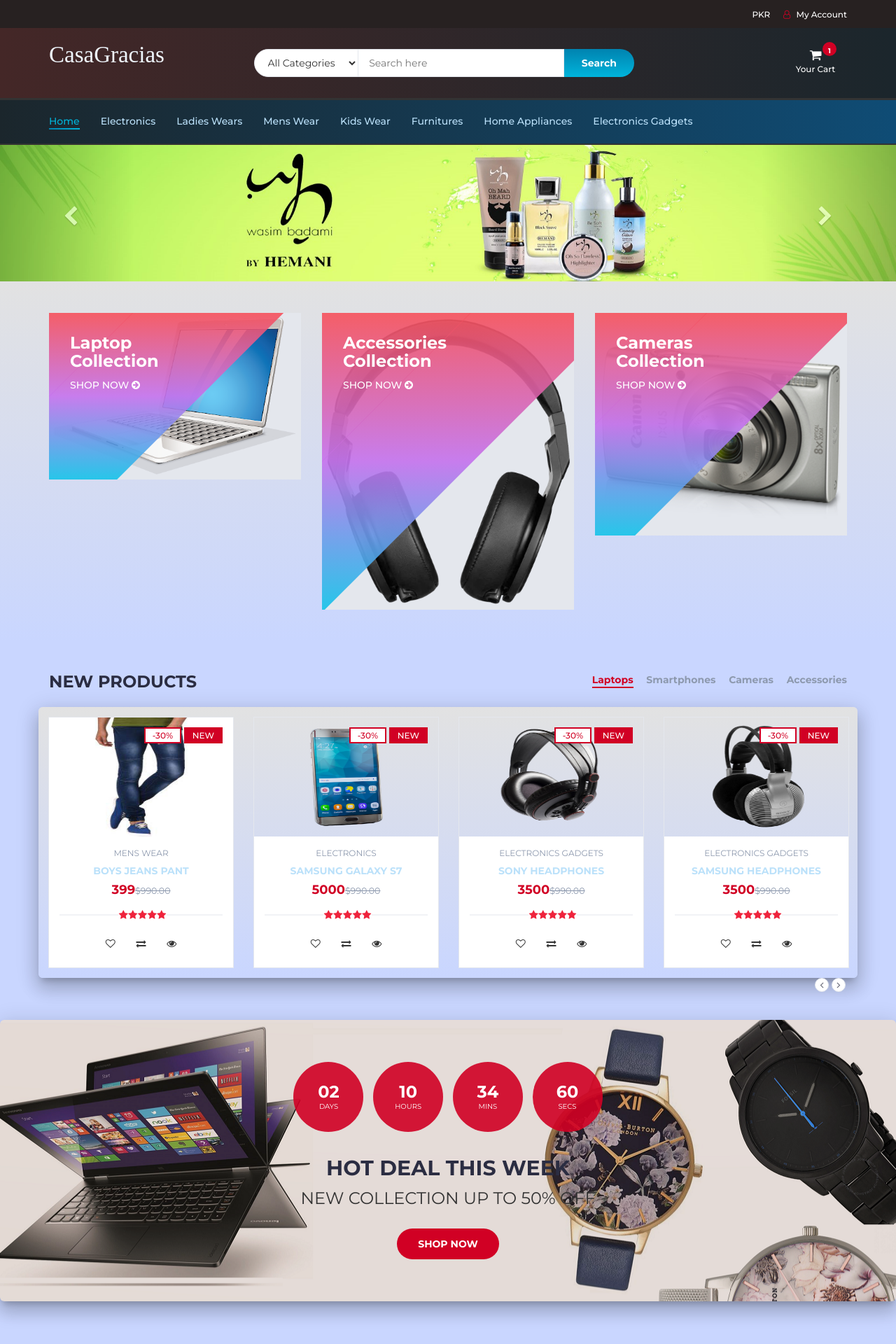
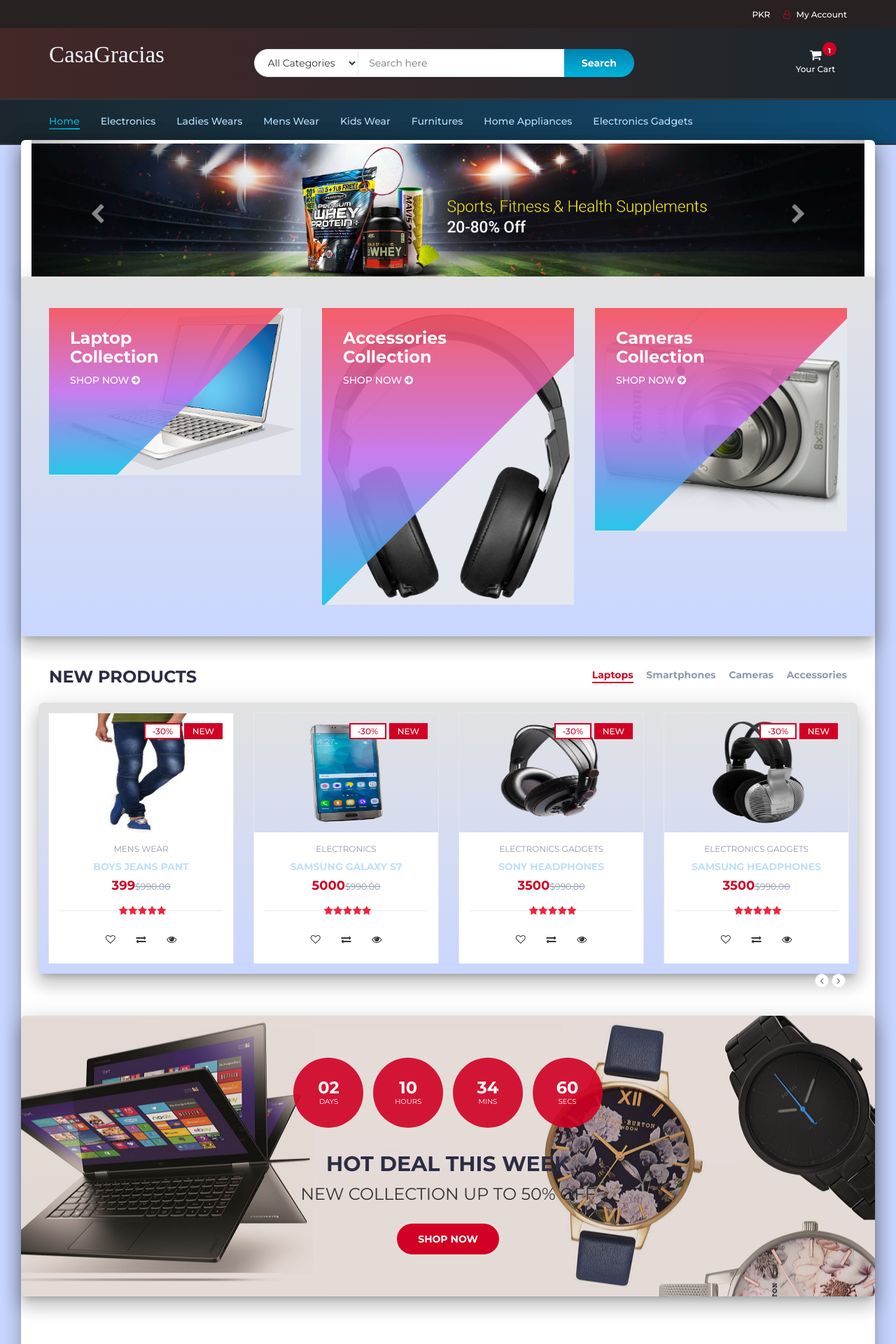
Before and after one commit to Daw-n/Ecomm, a PHP site: page /myfiles/ in a window 1280 px wide. Shown: the top 1920 px of the page at 70% size. Run offline with PHP 8.4, Linux system fonts and the light colour scheme; data comes from the database, SQL or seed files in the repository; some libraries are stand-ins or nearby versions.

Commit message:
Update body.php

```diff
--- a/body.php
+++ b/body.php
@@ -1,6 +1,6 @@
 
-   <div class="">
-        <div class="" style="width:100%;">
+   <div class="main main-raised">
+        <div class="container mainn-raised" style="width:100%;">
 
   <div id="myCarousel" class="carousel slide" data-ride="carousel">
     <!-- Indicators -->
@@ -10,25 +10,25 @@
     <div class="carousel-inner">
 
       <div class="item active">
-        <img src="img/pic5.jpg" style="width:100%;">
+        <img src="img/banner3.jpg" alt="Los Angeles" style="width:100%;">
 
       </div>
 
       <div class="item">
-        <img src="img/pic2.jpg" style="width:100%;">
+        <img src="img/banner2.jpg" style="width:100%;">
 
       </div>
 
       <div class="item">
-        <img src="img/pic1.jpg" alt="New York" style="width:100%;">
+        <img src="img/banner4.jpg" alt="New York" style="width:100%;">
 
       </div>
       <div class="item">
-        <img src="img/pic6.jpg" alt="New York" style="width:100%;">
+        <img src="img/banner1.jpg" alt="New York" style="width:100%;">
 
       </div>
       <div class="item">
-        <img src="img/pic5.jpg" alt="New York" style="width:100%;">
+        <img src="img/banner3.jpg" alt="New York" style="width:100%;">
 
       </div>
 
@@ -49,7 +49,7 @@
 
 
 		<!-- SECTION -->
-		<div class="section mainn">
+		<div class="section mainn mainn-raised">
 
 
 			<!-- container -->
```
Also changed, not shown: other parts of body.php (+15 -15 lines).
